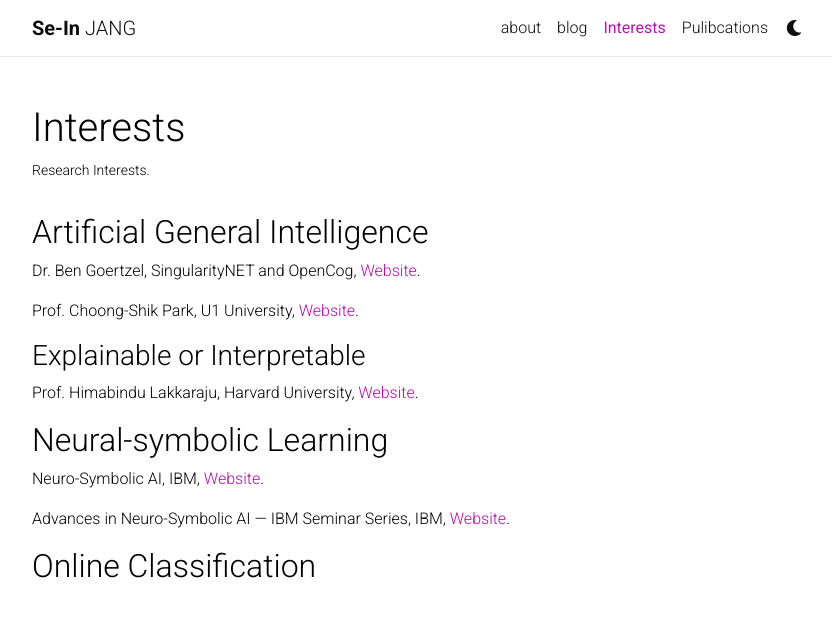
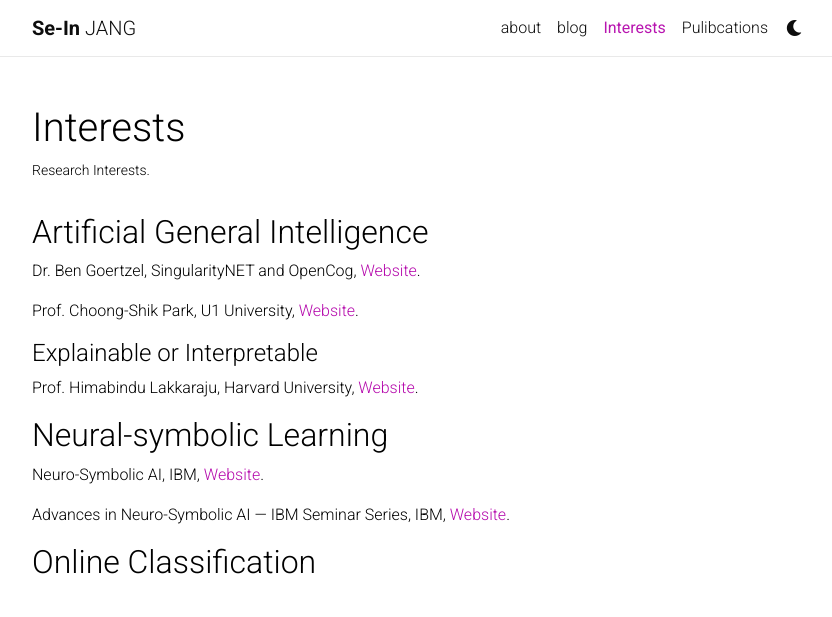
Before and after one commit to sijang/sijang.github.io, a Jekyll site: the page built from _pages/Interests.md, in a window 1280 px wide. Shown: the top 617 px of the page, without its empty margins (223-1055 px from the left). Built offline with Jekyll 4.4.1, drawn with Linux system fonts in a browser that asks for light colours; nearby versions of some CDN libraries; a style sheet for code colours, icons or effects is not loaded.

```diff
--- a/_pages/Interests.md
+++ b/_pages/Interests.md
@@ -11,7 +11,7 @@ nav: true
 
   > Prof. Choong-Shik Park, U1 University, [Website](https://www.researchgate.net/profile/Choong-Shik-Park){:target="_blank"}.
 
-### Explainable or Interpretable
+#### Explainable or Interpretable
   > Prof. Himabindu Lakkaraju, Harvard University, [Website](https://himalakkaraju.github.io){:target="_blank"}.
 
 
```
